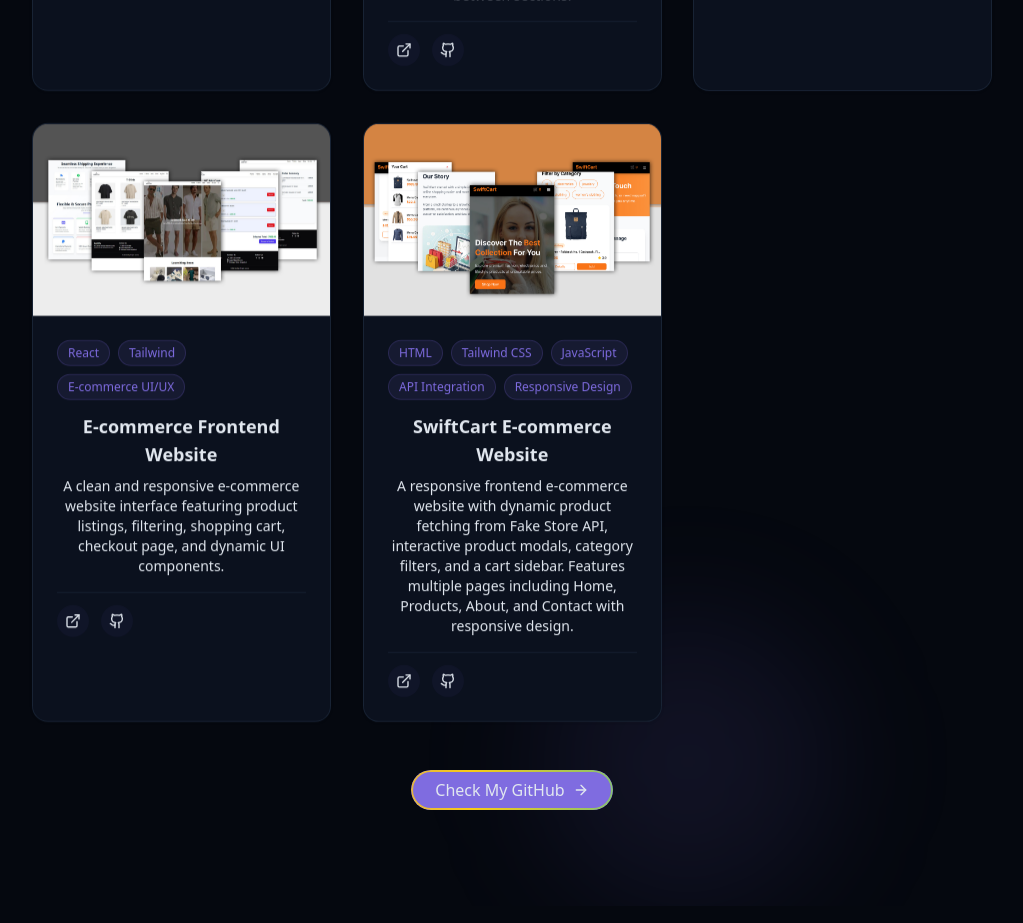
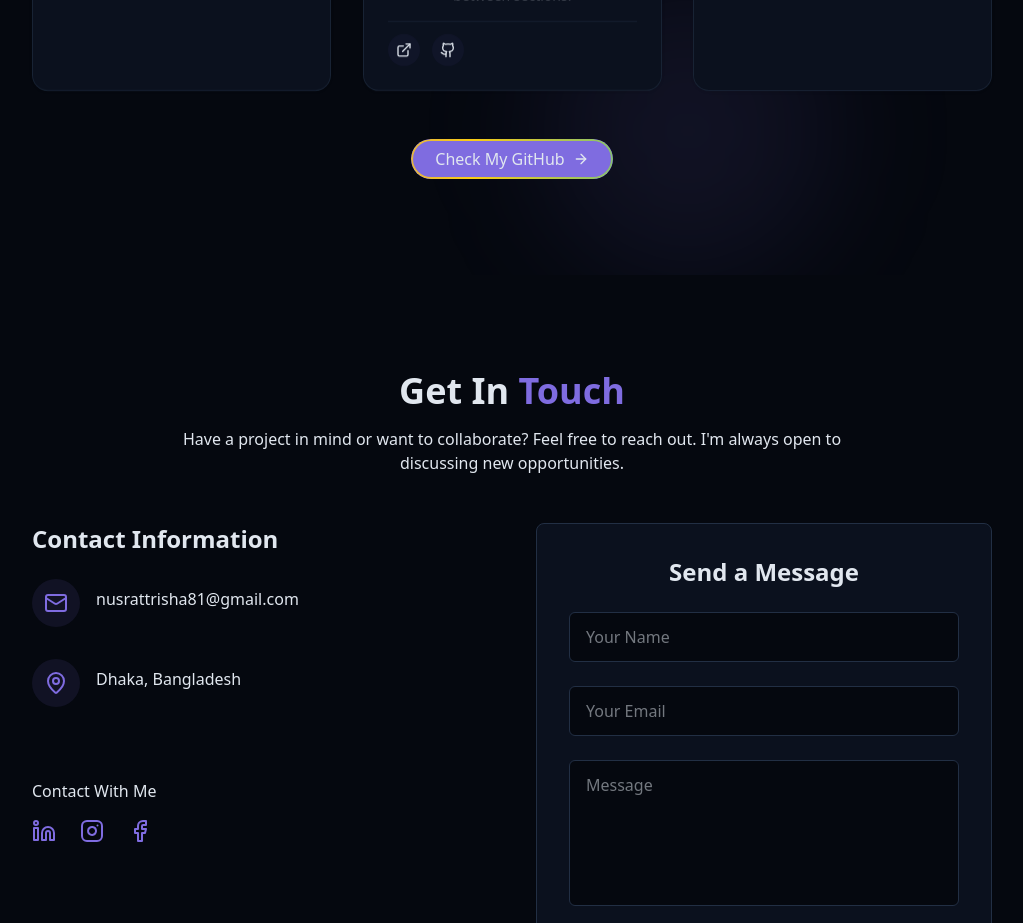
Before and after one commit to Nusrat323/my-portfolio, a React (Vite) app: page / in a window 1280 px wide. Shown: the part 5820-6743 px from the top of the page, without its empty margins (128-1151 px from the left). Built offline with nearby package versions, Linux system fonts and the light colour scheme.

Commit message:
remove gentify and ecommerce website

```diff
--- a/src/components/ProjectsSection.jsx
+++ b/src/components/ProjectsSection.jsx
@@ -158,26 +158,8 @@ const frontendProjects = [
     demoUrl: "https://azaan1.netlify.app/",
     githubUrl: "https://github.com/Nusrat323/azaan"
   },
-  {
-    id: "frontend-10",
-    title: "E-commerce Frontend Website",
-    description:
-      "A clean and responsive e-commerce website interface featuring product listings, filtering, shopping cart, checkout page, and dynamic UI components.",
-    image: "/projects/project2.png",
-    tags: ["React", "Tailwind", "E-commerce UI/UX"],
-    demoUrl: "https://gentlify-d55df.web.app/",
-    githubUrl: "https://github.com/Nusrat323/menswear"
-  },
-  {
-    id: "frontend-11",
-    title: "SwiftCart E-commerce Website",
-    description:
-      "A responsive frontend e-commerce website with dynamic product fetching from Fake Store API, interactive product modals, category filters, and a cart sidebar. Features multiple pages including Home, Products, About, and Contact with responsive design.",
-    image: "/projects/project6.png",
-    tags: ["HTML", "Tailwind CSS", "JavaScript", "API Integration", "Responsive Design"],
-    demoUrl: "https://swiftcart01.netlify.app/",
-    githubUrl: "https://github.com/Nusrat323/swiftcart"
-  }
+
+
 ];
 
 const automationProjects = [
```
Also changed, not shown: public/projects/project2.png (deleted), public/projects/project6.png (deleted).
